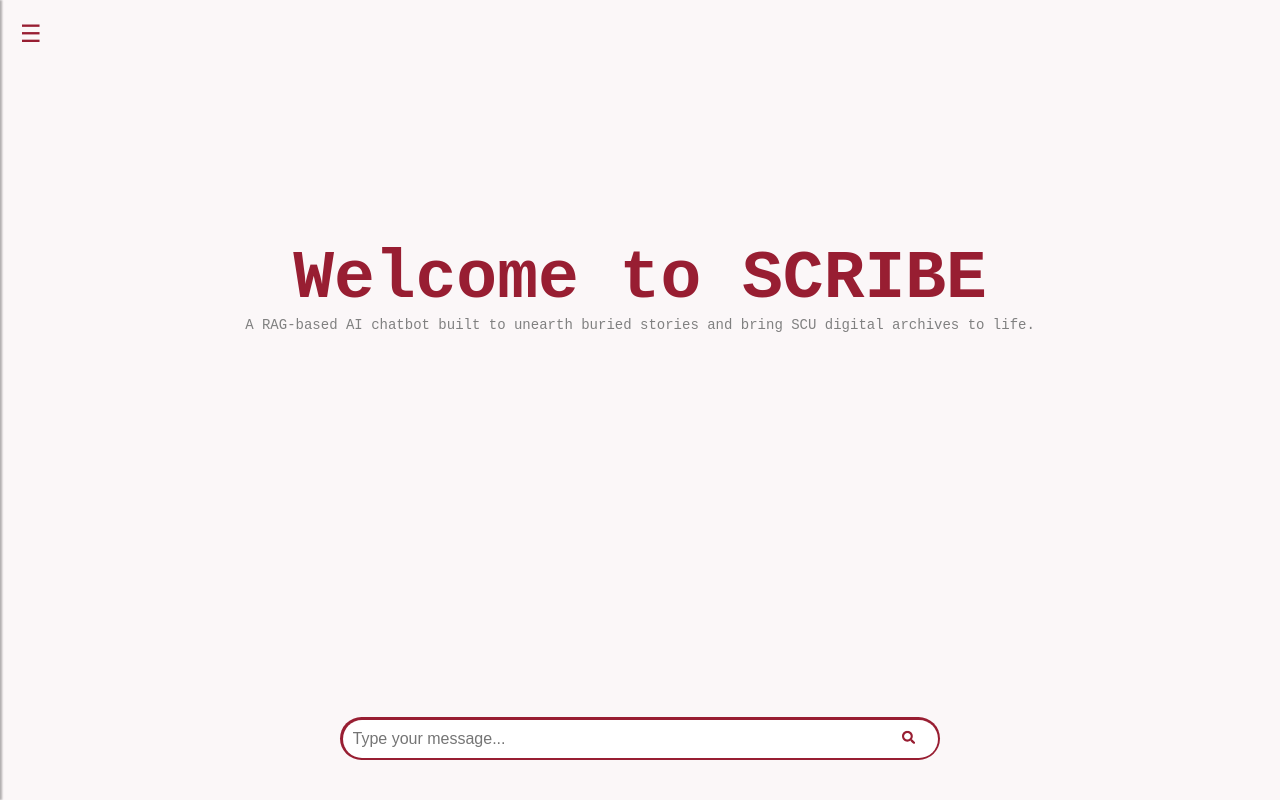
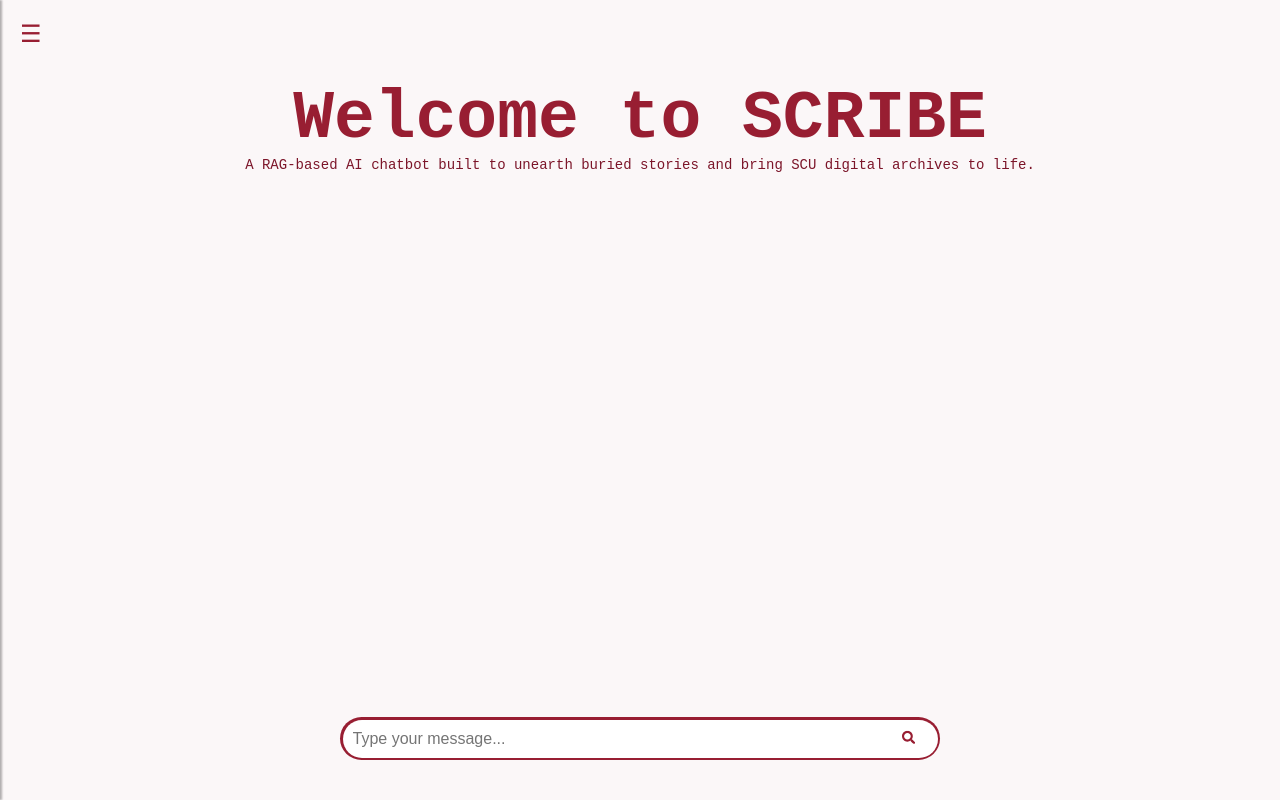
Before and after one commit to RileyHeike/scribe, a React (Vite) app in the folder scribe-app/: page / in a window 1280 px wide. Built offline with nearby package versions, Linux system fonts and the light colour scheme.

Commit message:
Added Chat CSS Styles

```diff
--- a/scribe-app/src/App.css
+++ b/scribe-app/src/App.css
@@ -27,7 +27,6 @@
   height: 100vh;
   width: 100vw;
   background-color: var(--primary-bg-color);
-  color: white;
   overflow: hidden;
 }
 
@@ -59,7 +58,7 @@
   font-weight: 500;
   margin-bottom: 20px;
   text-align: center;
-  color: grey;
+  color: var(--primary-color);
   text-shadow: none;
 
 }
@@ -71,16 +70,26 @@
   flex-direction: column;
   justify-content: flex-start;
   overflow-y: auto;
-  width: 100%;
-  padding: 200px;
+  width: 75%;
+  max-width: 1000px;
+  margin: 0 auto;
+  padding: 20px 40px;
   border: none;
+  margin-top: 20px;
+}
+
+.chat-messages {
+  display: flex;
+  flex-direction: column;
+  gap: 15px;
+  padding-bottom: 20px;
 }
 
 /* Make sure chat bubbles don't overflow */
 .chat-bubble {
   max-width: 80%;
-  padding: 10px;
-  margin: 5px 0;
+  padding: 15px;
+  margin: 10px 0;
   border-radius: 10px;
 }
 
@@ -96,6 +105,12 @@
   color: #2C1518;
   align-self: flex-start;
   text-align: left;
+}
+
+
+.chat-messages {
+  align-items: flex-start;
+  margin-top: 0; /* ✅ Moves messages to the top */
 }
 
 /* Chat input bar */
@@ -135,22 +150,6 @@
   padding: 10px;
 }
 
-
-
-
-/* Save button */
-.save-button {
-  width: 100%;
-  padding: 10px;
-  background-color: #28a745;
-  color: white;
-  border: none;
-  cursor: pointer;
-  margin-top: 10px;
-}
-
-
-
 .hamburger-menu {
   position: fixed;
   top: 20px;
@@ -166,8 +165,6 @@
 .sidebar-overlay.show + .hamburger-menu {
   display: none;
 }
-
-
 
 .sidebar-overlay {
   position: fixed;
--- a/scribe-app/src/components/Chat.jsx
+++ b/scribe-app/src/components/Chat.jsx
@@ -1,13 +1,16 @@
 import PropTypes from "prop-types";
-import { useEffect, useState } from "react";
+import { useEffect, useState, useRef } from "react";
 
 const Chat = ({ messages, welcomeVisible }) => {
   const [fade, setFade] = useState(true);
+  const chatEndRef = useRef(null);
 
   useEffect(() => {
     if (messages.length > 0) {
       setFade(false);
     }
+
+    chatEndRef.current.scrollIntoView({ behavior: "smooth" });
   }, [messages]);
 
   return (
@@ -21,7 +24,8 @@
         </div>
       )}
 
-{messages.map((msg, index) => (
+
+      <div className="chat-messages">{messages.map((msg, index) => (
         <div
           key={index}
           className={`chat-bubble ${msg.role === "assistant" ? "ai-message" : "user-message"}`} // Apply different styles
@@ -29,7 +33,8 @@
           {msg.text}
         </div>
       ))}
-
+      <div ref={chatEndRef} />
+      </div>
     </div>
   );
 };
```
Also changed, not shown: scribe-app/src/App.jsx (+1 -14 lines), 1 other file (tests, documents, lock files or other folders).
